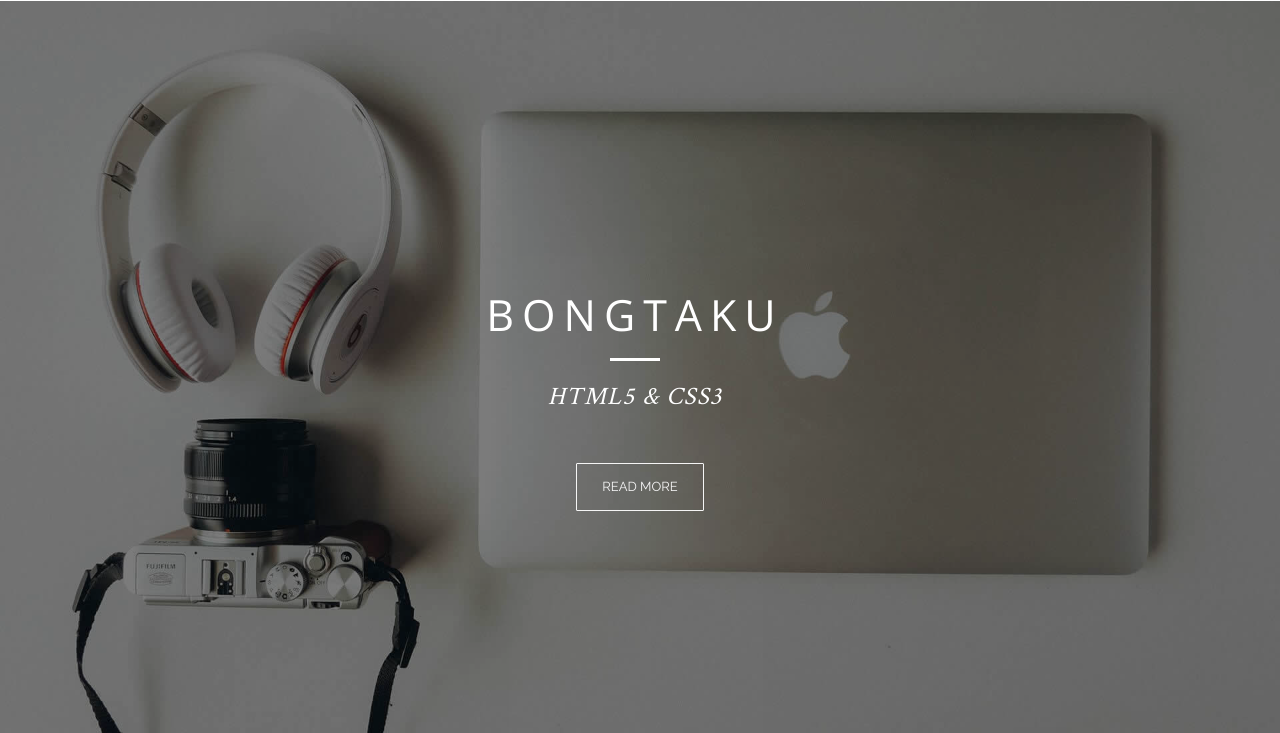
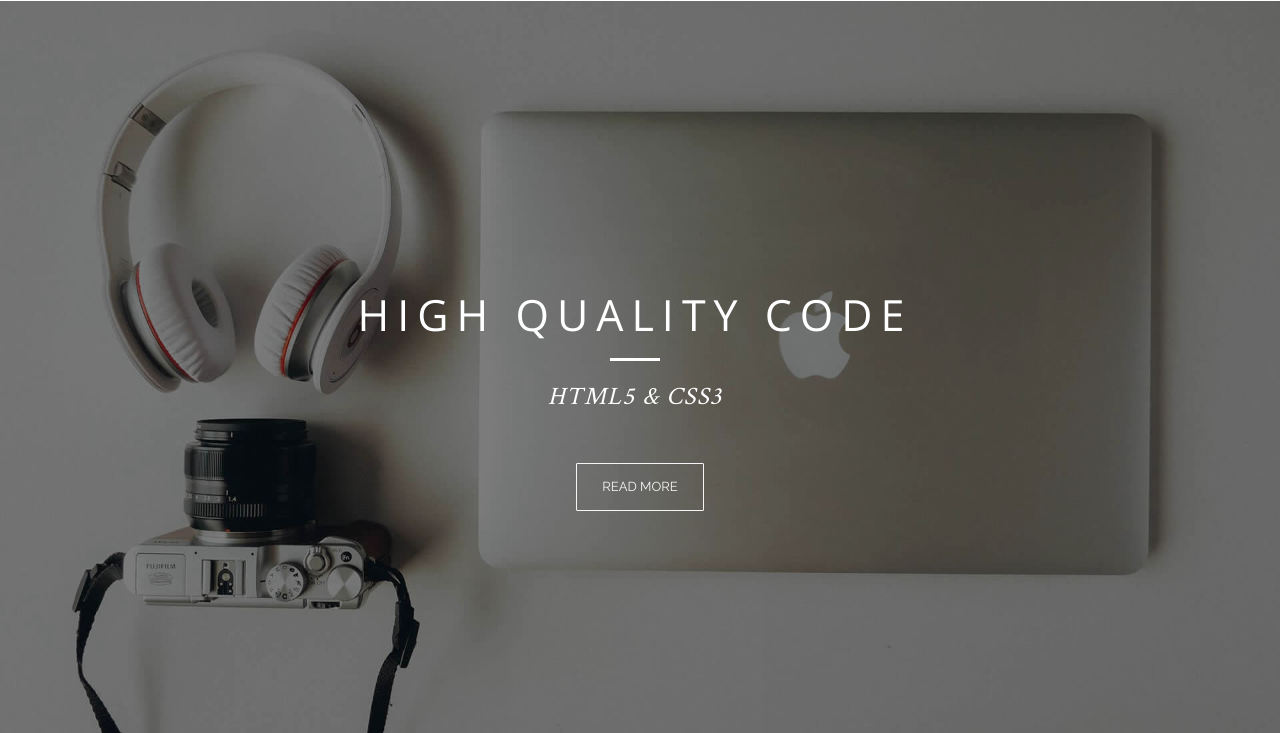
Before and after one commit to Bongtaku/Bongtaku.github.io, a plain HTML site: page salient/index.html in a window 1280 px wide. Both pictures are taken after a click on the link 115 px from the left and 25 px from the top of the page. Shown: the part 67-800 px from the top of the page. Drawn offline with nearby package versions, Linux system fonts and the light colour scheme; some packages are replaced by stand-ins of ours.

Commit message:
Add files via upload

```diff
--- a/salient/index.html
+++ b/salient/index.html
@@ -118,7 +118,7 @@
                       </li>
 
                       <li class="caption">
-                        <h1>bongtaku</h1>
+                        <h1>HIGH QUALITY CODE</h1>
                         <div class="div-line"></div>
                         <p class="hero">HTML5 &amp; CSS3</p>
                       </li>
```
